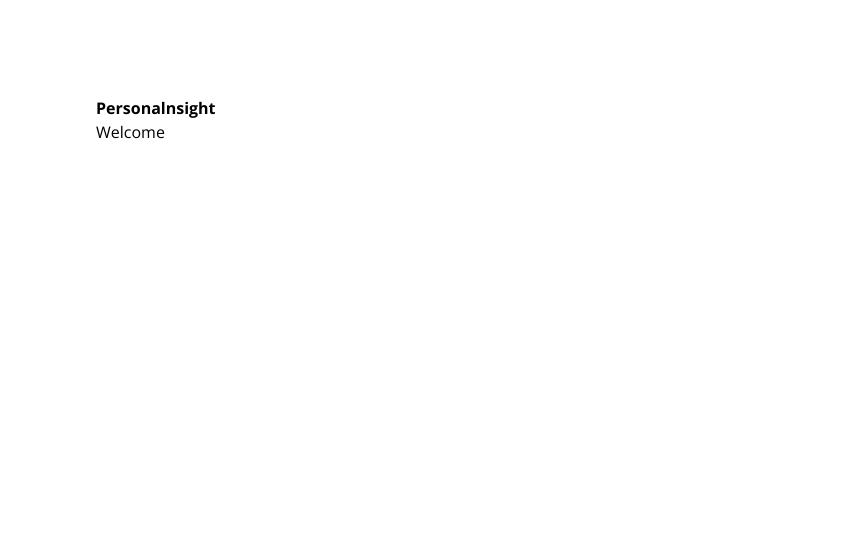
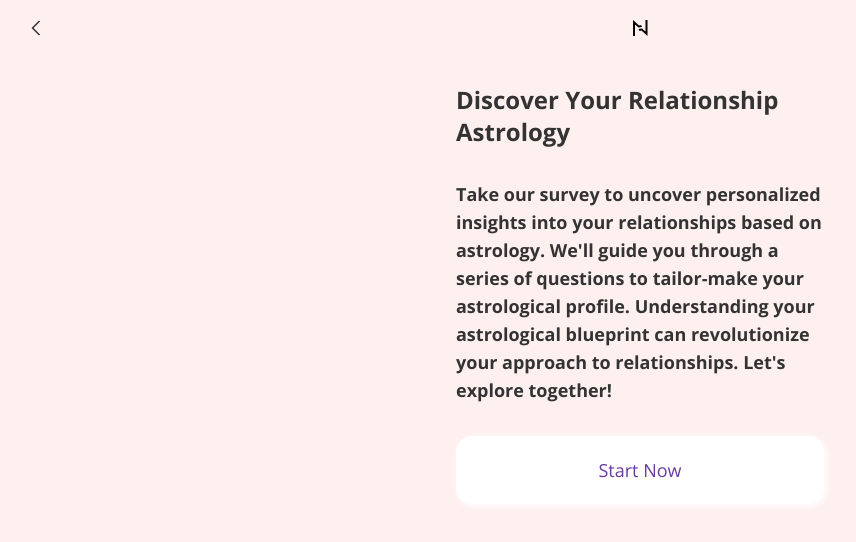
Before and after one commit to LooLoo1/personalnsight, a Next.js app: page / in a window 1280 px wide. Shown: the top 542 px of the page, without its empty margins (0-856 px from the left). Built offline with nearby package versions, Linux system fonts and the light colour scheme.

Commit message:
feat: Development of RootLayout, Header, Typography and main page components
Added RootLayout, Header and Typography components to improve the structure and appearance of the application.
Developed a main page with basic content for display on the screen.

```diff
--- /dev/null
+++ b/src/components/Header.tsx
@@ -0,0 +1,17 @@
+import Image from "next/image";
+import Logo from "../../public/Logo.svg";
+import Arrow from "../../public/Arrow.svg";
+
+export const Header = () => {
+  return (
+    <header className="grid grid-cols-3 py-4 px-6 gap-2">
+      <button>
+        <Image src={Arrow} alt="arrow" width={24} height={24} />
+      </button>
+      <div className="col-span-1 flex justify-center">
+        <Image src={Logo} alt="logo" width={24} height={24} />
+      </div>
+      {/* <div></div> */}
+    </header>
+  );
+};
--- /dev/null
+++ b/src/components/RootLayout.tsx
@@ -0,0 +1,13 @@
+import { Open_Sans } from "next/font/google";
+import { Header } from "./Header";
+
+const openSans = Open_Sans({ subsets: ["latin"] });
+
+export const RootLayout = ({ children }: { children: React.ReactNode }) => {
+  return (
+    <main className={`bg-lightPinkLavender min-h-screen ${openSans.className}`}>
+      <Header />
+      {children}
+    </main>
+  );
+};
--- /dev/null
+++ b/src/components/Typography.tsx
@@ -0,0 +1,44 @@
+import { ComponentPropsWithoutRef } from "react";
+
+const styles: Record<"alert" | "normal", string> = {
+  normal: `text-base p-5 text-blackGray bg-lightGray rounded-2xl shadow-purple transition-all
+          hover:text-white hover:bg-transparent
+
+          relative overflow-hidden after:transition-all z-10
+          after:content-[''] after:pointer-events-none after:opacity-0 hover:after:opacity-100 after:absolute after:inset-0 after:bg-gradient-purple after:z-[-1]`,
+
+  alert: `text-lg p-5 text-purple bg-white rounded-2xl shadow-white transition-all hover:shadow-white2x`,
+};
+
+export const Typography = {
+  Title: ({
+    children,
+    ...rest
+  }: { children: React.ReactNode } & ComponentPropsWithoutRef<"h1">) => (
+    <h1 className="text-blackGray text-2xl font-bold" {...rest}>
+      {children}
+    </h1>
+  ),
+  Description: ({
+    children,
+    ...rest
+  }: { children: React.ReactNode } & ComponentPropsWithoutRef<"p">) => (
+    <p className="text-blackGray text-lg font-bold" {...rest}>
+      {children}
+    </p>
+  ),
+  Button: ({
+    children,
+    state = "normal",
+    onClick,
+    ...rest
+  }: {
+    children: React.ReactNode;
+    state: "alert" | "normal";
+    onClick?: () => void;
+  } & ComponentPropsWithoutRef<"button">) => (
+    <button className={styles[state]} onClick={onClick} {...rest}>
+      {children}
+    </button>
+  ),
+};
--- a/src/pages/_app.tsx
+++ b/src/pages/_app.tsx
@@ -1,12 +1,15 @@
-import "components/styles/globals.css";
+import { RootLayout } from "components/RootLayout";
 import type { AppProps } from "next/app";
 import { Provider } from "react-redux";
 import store from "../store";
+import "../styles/globals.css";
 
 export default function App({ Component, pageProps }: AppProps) {
   return (
     <Provider store={store}>
-      <Component {...pageProps} />
+      <RootLayout>
+        <Component {...pageProps} />
+      </RootLayout>
     </Provider>
   );
 }
--- a/src/pages/index.tsx
+++ b/src/pages/index.tsx
@@ -1,12 +1,21 @@
-import { Open_Sans } from "next/font/google";
+import { Typography } from "components/Typography";
 
-const openSans = Open_Sans({ subsets: ["latin"] });
+const { Title, Description, Button } = Typography;
 
 export default function Home() {
   return (
-    <main className={`flex min-h-screen flex-col p-24 ${openSans.className}`}>
-      <h1 className="font-bold">Personalnsight</h1>
-      <p>Welcome</p>
-    </main>
+    <section className="flex w-96 my-5 flex-col p-2 mx-auto gap-8 group alert">
+      <Title>Discover Your Relationship Astrology</Title>
+
+      <Description>
+        Take our survey to uncover personalized insights into your relationships
+        based on astrology. We&apos;ll guide you through a series of questions
+        to tailor-make your astrological profile. Understanding your
+        astrological blueprint can revolutionize your approach to relationships.
+        Let&apos;s explore together!
+      </Description>
+
+      <Button state="alert">Start Now</Button>
+    </section>
   );
 }
--- a/src/store/reducers/questionnaireReducer.ts
+++ b/src/store/reducers/questionnaireReducer.ts
@@ -2,7 +2,7 @@ import { createSlice } from "@reduxjs/toolkit";
 
 const questionnaireSlice = createSlice({
   name: "questionnaire",
-  initialState: [],
+  initialState: {},
   reducers: {},
 });
 
--- a/tailwind.config.ts
+++ b/tailwind.config.ts
@@ -7,11 +7,27 @@ const config: Config = {
     "./src/app/**/*.{js,ts,jsx,tsx,mdx}",
   ],
   theme: {
+    colors: {
+      lightPinkLavender: "#FFF0F0",
+      blackGray: "#333333",
+      lightGray: "#EAEEF7",
+      purple: "#6A3AA2",
+      transparent: "transparent",
+      white: "#fff",
+    },
     extend: {
       backgroundImage: {
+        "gradient-purple":
+          "linear-gradient(to right bottom, #141333 0%, #202261 44%, #543C97 80%, #6939A1 100%)",
+
         "gradient-radial": "radial-gradient(var(--tw-gradient-stops))",
         "gradient-conic":
           "conic-gradient(from 180deg at 50% 50%, var(--tw-gradient-stops))",
+      },
+      boxShadow: {
+        purple: "2px 2px 6px rgba(84, 60, 151, 0.25)",
+        white: "2px 2px 6px rgba(255, 255, 255, 0.25)",
+        white2x: "2px 2px 12px rgba(255, 255, 255, 0.5)",
       },
     },
   },
--- a/tsconfig.json
+++ b/tsconfig.json
@@ -13,7 +13,7 @@
     "jsx": "preserve",
     "incremental": true,
     "paths": {
-      "components/*": ["./src/*"]
+      "components/*": ["./src/components/*"]
     }
   },
   "include": ["next-env.d.ts", "**/*.ts", "**/*.tsx"],
```
Also changed, not shown: src/styles/globals.css (+0 -30 lines), public/Arrow.svg (added), public/Logo.svg (added).
